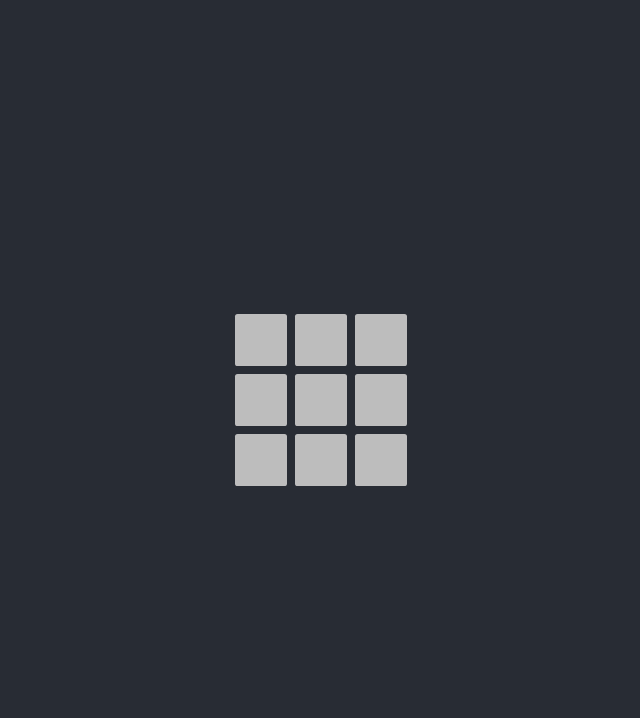
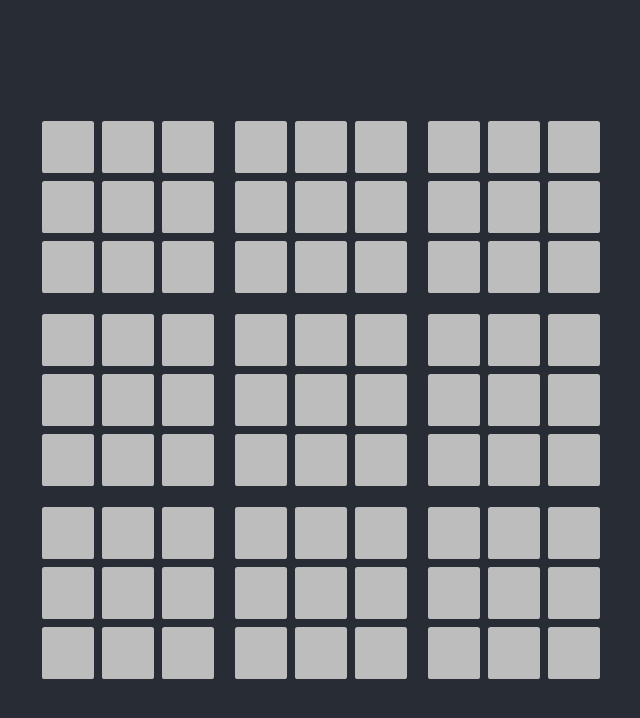
Before and after one commit to tomas-sucena/2025-FEUP-IA, a React (Create React App) app in the folder proj1/: page / in a window 1280 px wide. Shown: the top 718 px of the page, without its empty margins (319-959 px from the left). Built offline with nearby package versions, Linux system fonts and the light colour scheme.

Commit message:
feat(proj1): structure board

```diff
--- a/proj1/src/App.css
+++ b/proj1/src/App.css
@@ -1,16 +1,5 @@
 .App {
   text-align: center;
-}
-
-.App-logo {
-  height: 40vmin;
-  pointer-events: none;
-}
-
-@media (prefers-reduced-motion: no-preference) {
-  .App-logo {
-    animation: App-logo-spin infinite 20s linear;
-  }
 }
 
 .App-header {
@@ -23,27 +12,3 @@
   font-size: calc(10px + 2vmin);
   color: white;
 }
-
-.App-link {
-  color: #61dafb;
-}
-
-@keyframes App-logo-spin {
-  from {
-    transform: rotate(0deg);
-  }
-  to {
-    transform: rotate(360deg);
-  }
-}
-
-/* reset button style */
-button {
-  background: none;
-  color: inherit;
-  border: none;
-  padding: 0;
-  font: inherit;
-  cursor: pointer;
-  outline: inherit;
-}
--- a/proj1/src/App.tsx
+++ b/proj1/src/App.tsx
@@ -1,5 +1,5 @@
 // components
-import SmallBoard from './components/SmallBoard';
+import Board from './components/Board';
 
 // styling
 import './App.css';
@@ -9,7 +9,7 @@ export default function App() {
     <div className="App">
       <title>Ultimate Tic-Tac-Toe</title>
       <header className="App-header">
-        <SmallBoard rows={3} columns={3} />
+        <Board rows={3} columns={3} />
       </header>
     </div>
   );
--- /dev/null
+++ b/proj1/src/components/Board.css
@@ -0,0 +1,11 @@
+.board {
+  display: flex;
+  flex-direction: column;
+  gap: 0.5em;
+}
+
+.board-row {
+  display: flex;
+  flex-direction: row;
+  gap: 0.5em;
+}
--- /dev/null
+++ b/proj1/src/components/Board.tsx
@@ -0,0 +1,33 @@
+// components
+import SmallBoard from './SmallBoard';
+
+// styling
+import './Board.css';
+
+interface BoardProps {
+  /** the number of rows of the small board */
+  rows: number;
+  /** the number of columns of the small board */
+  columns: number;
+}
+
+export default function Board({ rows, columns }: BoardProps) {
+  // a function that repeats an element n times
+  const range = (n: number) => {
+    return Array(n)
+      .fill(0)
+      .map((_, index) => index);
+  };
+
+  return (
+    <div className="board">
+      {range(rows).map((i) => (
+        <div className="board-row">
+          {range(columns).map((j) => (
+            <SmallBoard rows={rows} columns={columns} />
+          ))}
+        </div>
+      ))}
+    </div>
+  );
+}
--- a/proj1/src/index.css
+++ b/proj1/src/index.css
@@ -11,3 +11,14 @@ code {
   font-family:
     source-code-pro, Menlo, Monaco, Consolas, 'Courier New', monospace;
 }
+
+/* reset button style */
+button {
+  background: none;
+  color: inherit;
+  border: none;
+  padding: 0;
+  font: inherit;
+  cursor: pointer;
+  outline: inherit;
+}
```
Also changed, not shown: 1 other file (tests, documents, lock files or other folders).
